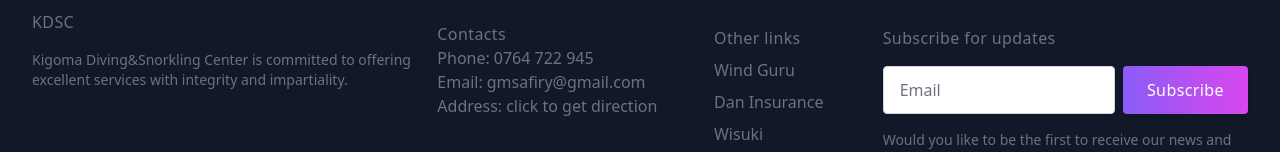
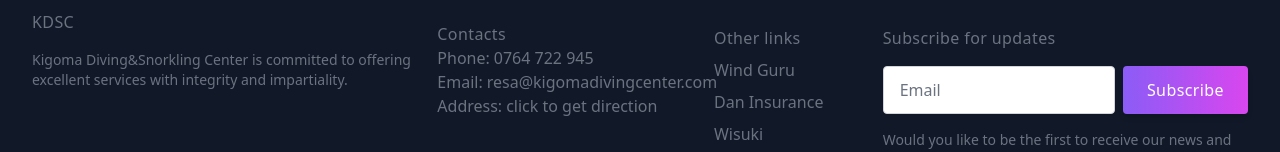
Before and after one commit to frank255/kigoma-diving-center, a Vue app: page / in a window 1280 px wide. Shown: the part 6902-7054 px from the top of the page. Built offline with nearby package versions, Linux system fonts and the light colour scheme; no server answers; what vue-sweetalert2 would draw is missing.

Commit message:
changes to the footer

```diff
--- a/src/components/Footer.vue
+++ b/src/components/Footer.vue
@@ -16,7 +16,7 @@
         </div>
         <div class="flex">
           <p class="mr-1 text-gray-500">Email:</p>
-          <a href="mailto:gmsafiry@gmail.com" aria-label="Our email" title="Our email" class="transition-colors duration-300 text-gray-500 hover:text-deep-purple-800">gmsafiry@gmail.com</a>
+          <a href="mailto:resa@kigomadivingcenter.com" aria-label="Our email" title="Our email" class="transition-colors duration-300 text-gray-500 hover:text-deep-purple-800">resa@kigomadivingcenter.com</a>
         </div>
         <div class="flex">
           <p class="mr-1 text-gray-500">Address:</p>
```
